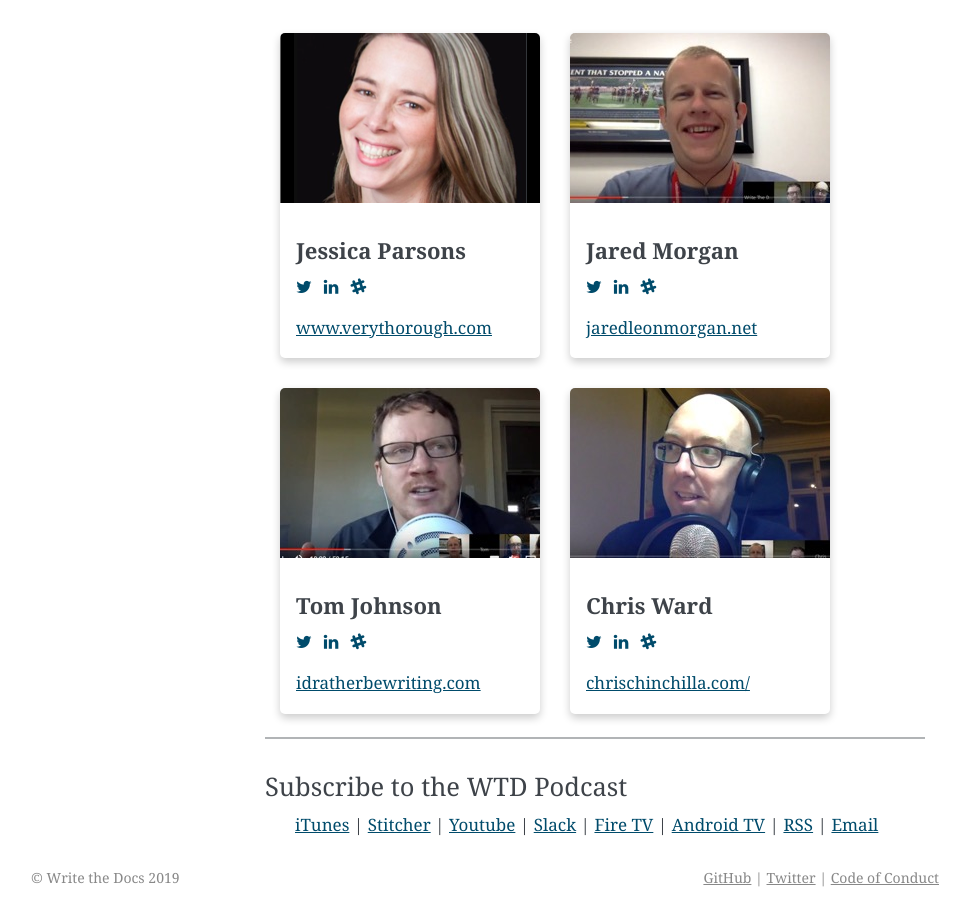
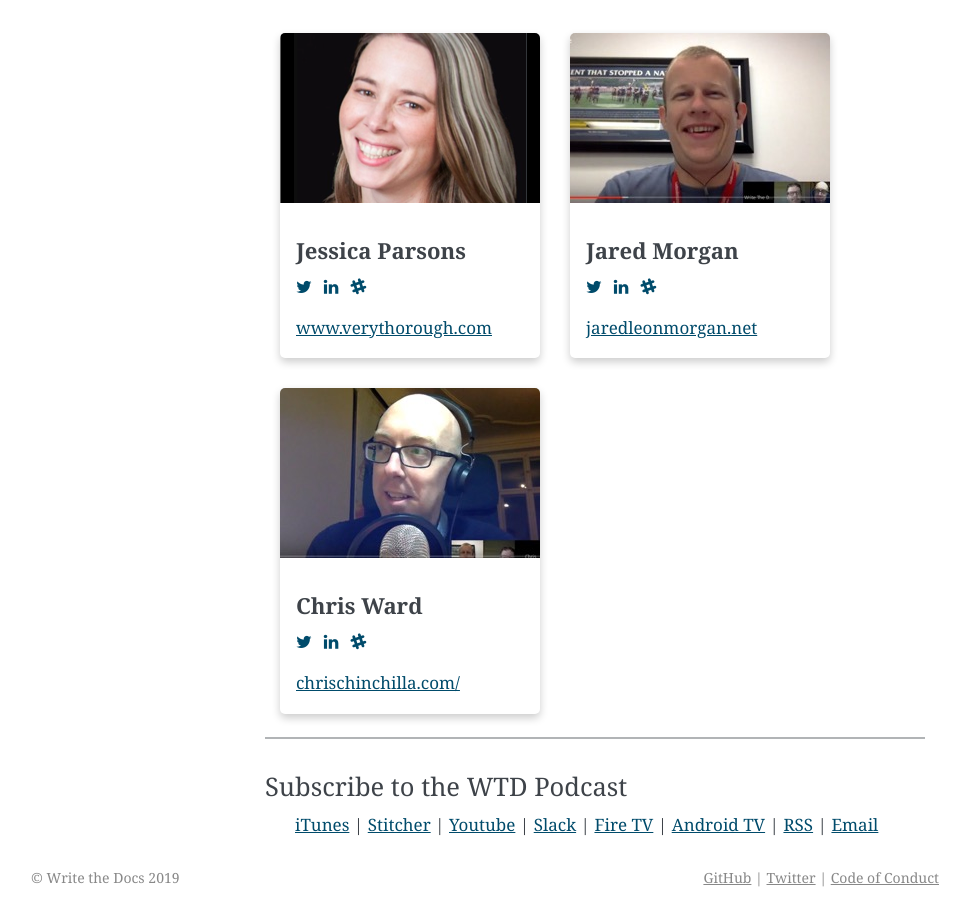
Before and after one commit to writethedocspodcast/writethedocspodcast.github.io, a Jekyll site: the page built from _posts/2019-01-31-episode-19-static-site-generator-tools-and-ecosystem.md, in a window 1280 px wide and 900 px high, scrolled down 1192 px. Shown: the whole window, without its empty margins (155-1125 px from the left). Built offline with Jekyll 4.4.1, drawn with Linux system fonts in a browser that asks for light colours; comment, search, counter and statistics services are not loaded.

Commit message:
remove tom from this show

```diff
--- a/_posts/2019-01-31-episode-19-static-site-generator-tools-and-ecosystem.md
+++ b/_posts/2019-01-31-episode-19-static-site-generator-tools-and-ecosystem.md
@@ -41,6 +41,5 @@ Links for more information:
 
 {% include guest_host.md guest="verythorough" %}
 {% include guest_host.md guest="jaredmorgs" %}
-{% include guest_host.md guest="tomjohnson" %}
 {% include guest_host.md guest="chrisward" %}
 <div style="clear:both"></div>
```
